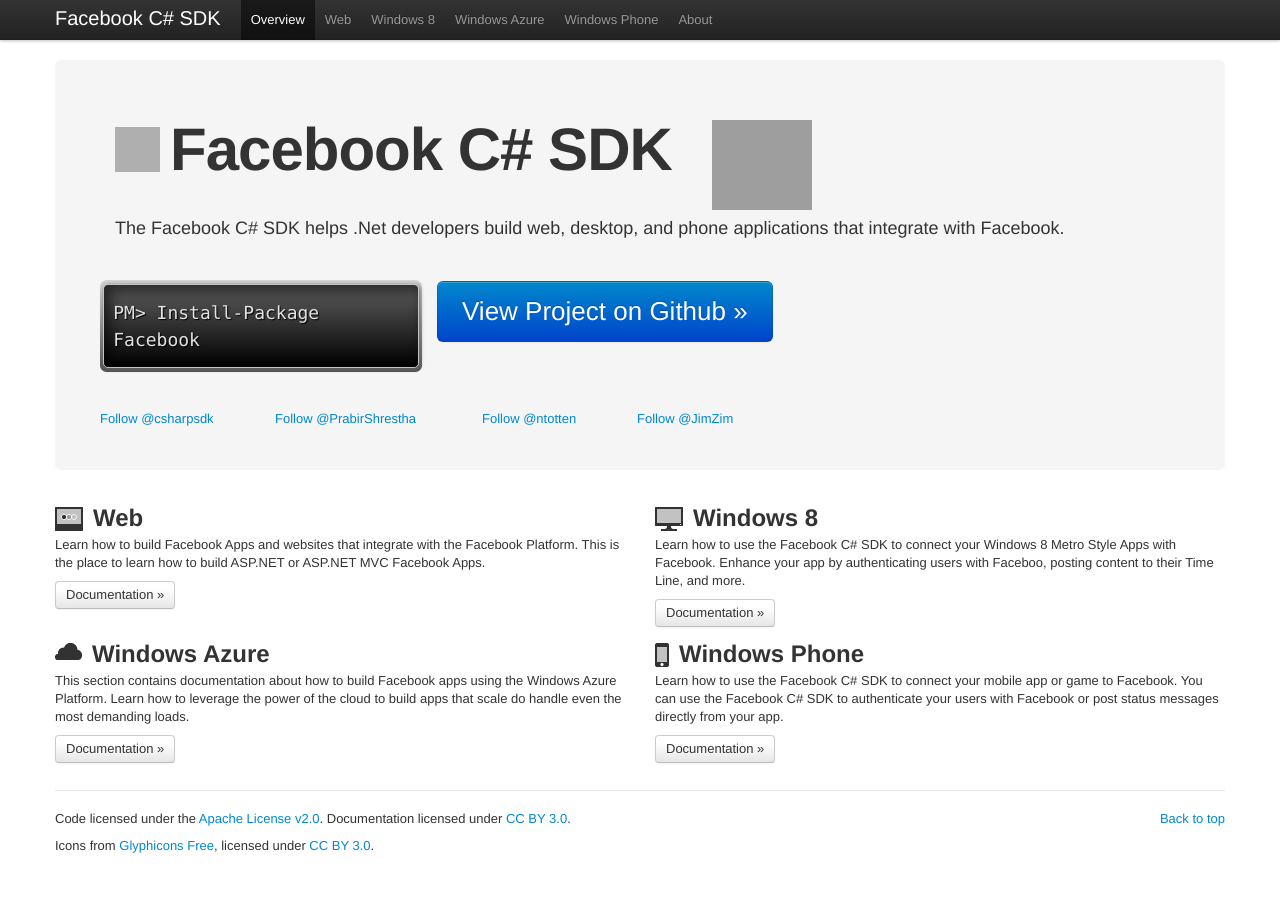
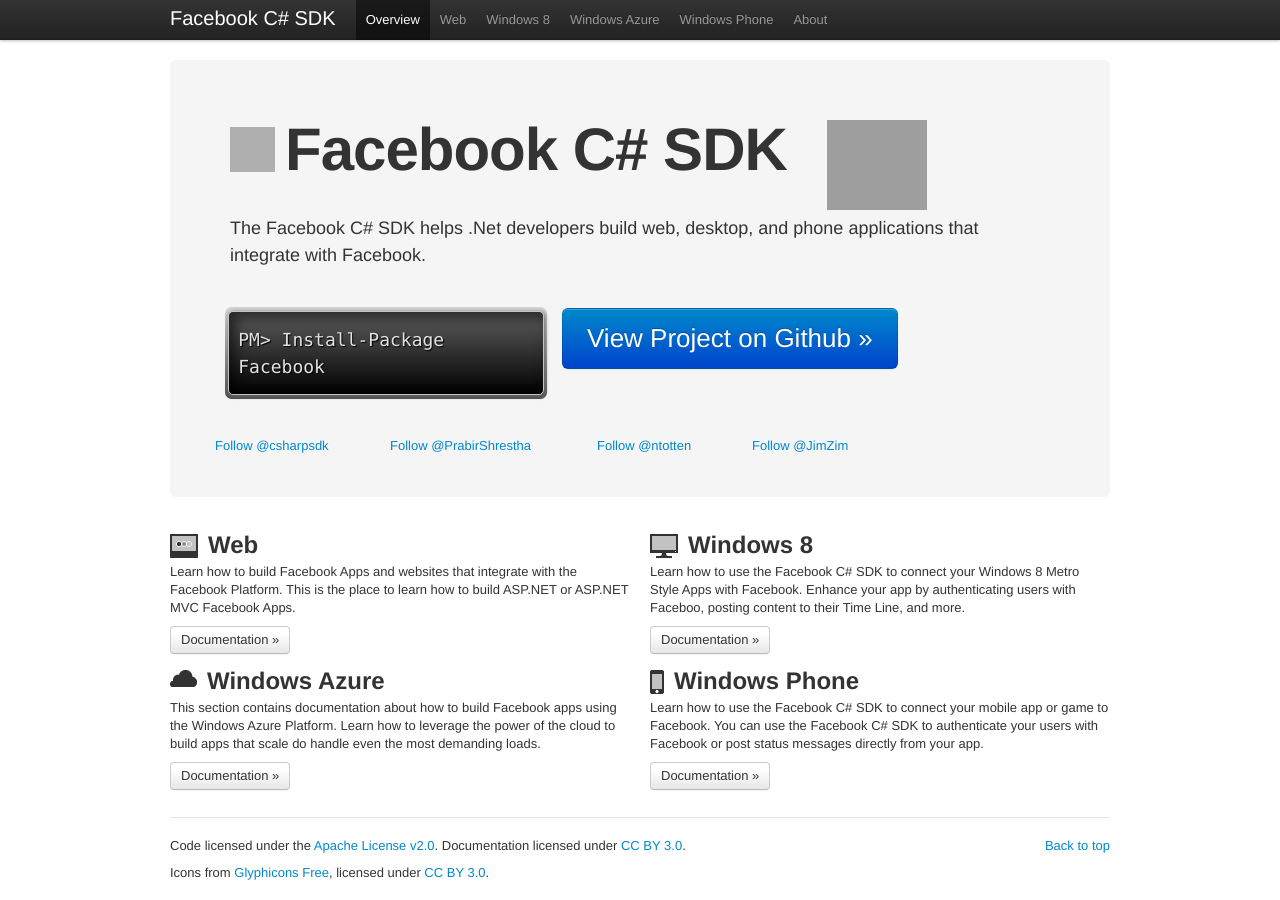
Before and after one commit to facebook-csharp-sdk/facebook-csharp-sdk.github.com, a Jekyll site: the page index.html, which Jekyll copies as it is, in a window 1280 px wide. Built offline with Jekyll 4.4.1, drawn with Linux system fonts in a browser that asks for light colours; nearby versions of some CDN libraries; library files that are not in the unit come from our copies; Markdown is read by kramdown in place of the engine named in the settings; comment, search, counter and statistics services are not loaded; grey boxes are pictures that could not be loaded.

Commit message:
Docs updates.

```diff
--- a/_layouts/default.html
+++ b/_layouts/default.html
@@ -13,7 +13,6 @@
 
     <!-- Le styles -->
     <link href="/assets/css/bootstrap.min.css" rel="stylesheet">
-    <link href="/assets/css/bootstrap-responsive.min.css" rel="stylesheet">
     <link href="http://pages.github.com/shared/css/documentation.css" rel="stylesheet">
     <link href="http://pages.github.com/shared/css/pygments.css" rel="stylesheet">
     <link href="/assets/css/style.css" rel="stylesheet">
@@ -40,7 +39,7 @@
   <body>
     <div class="navbar navbar-fixed-top">
       <div class="navbar-inner">
-        <div class="container">
+        <div class="container docs">
           <a class="btn btn-navbar" data-toggle="collapse" data-target=".nav-collapse">
             <span class="icon-bar"></span>
             <span class="icon-bar"></span>
--- a/index.html
+++ b/index.html
@@ -15,7 +15,6 @@
     <!-- Le styles -->
     <link href="/assets/css/bootstrap.css" rel="stylesheet">
     <link href="/assets/css/style.css" rel="stylesheet">
-    <link href="/assets/css/bootstrap-responsive.css" rel="stylesheet">
 
     <!-- Le fav and touch icons -->
     <link rel="shortcut icon" href="images/favicon.ico">
```
